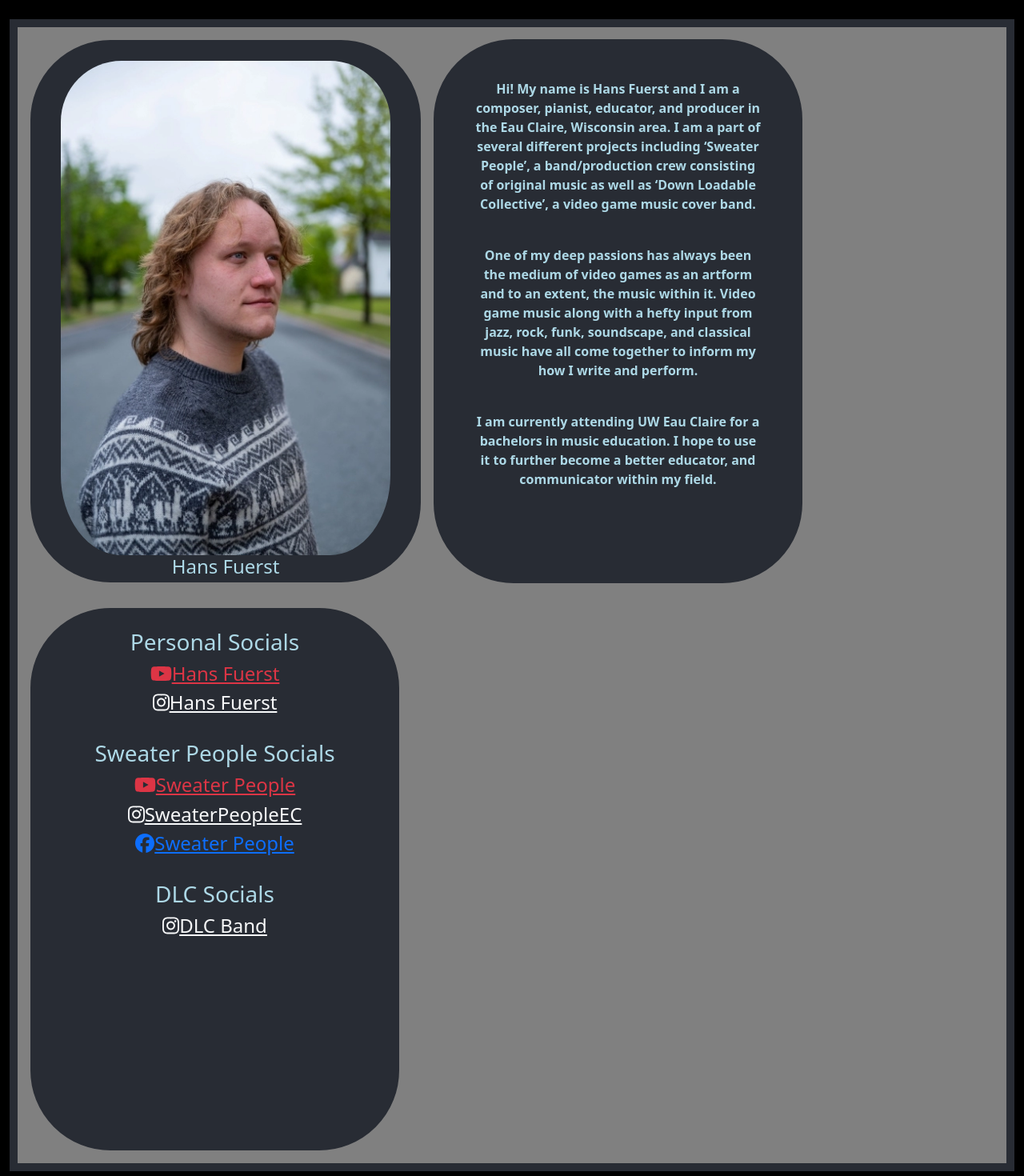
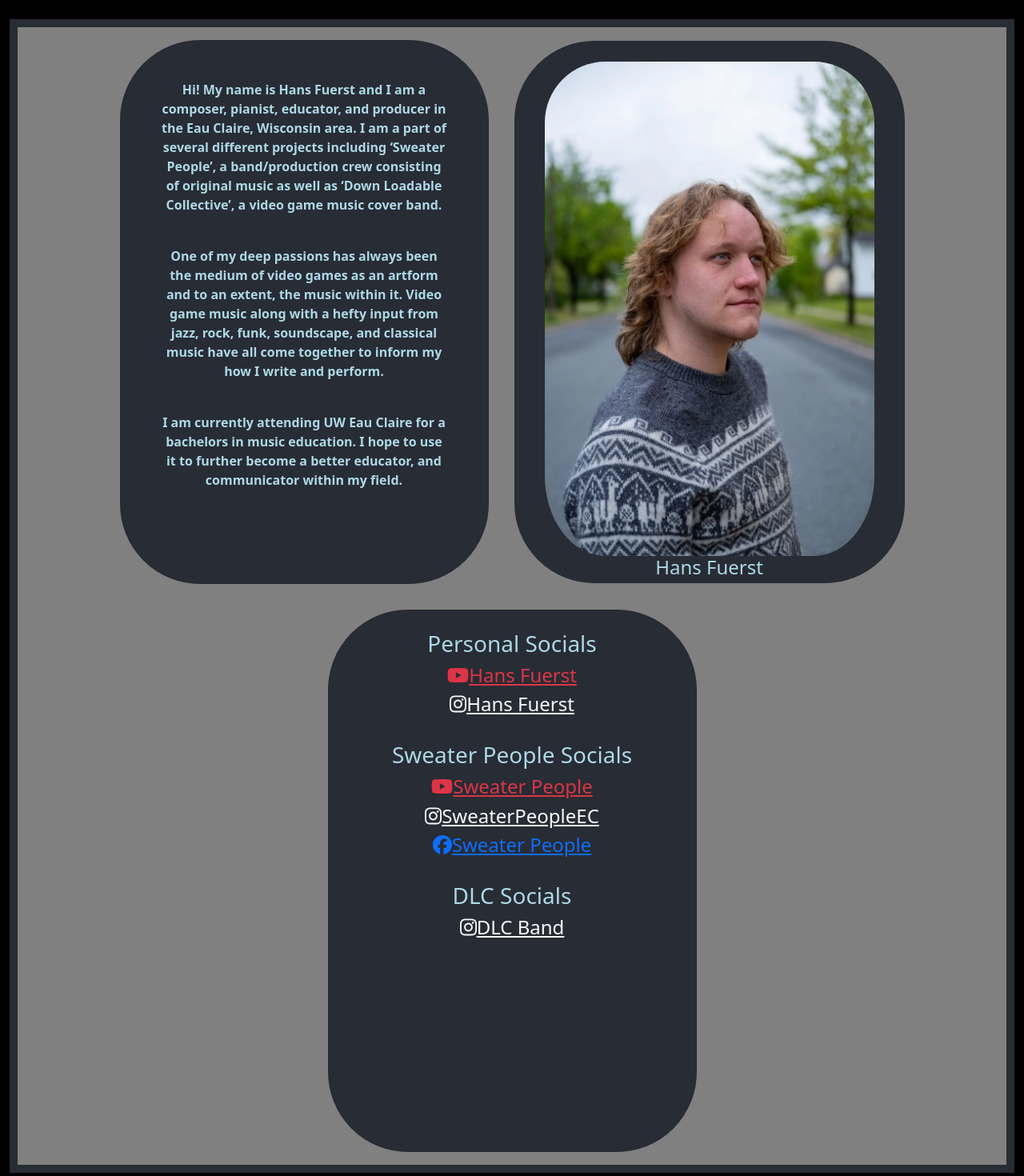
Before and after one commit to Hans-Fuerst/Hans-Fuerst.github.io, a React (Create React App) app: page / in a window 1280 px wide. Shown: the top 1470 px of the page at 80% size. Built offline with nearby package versions, Linux system fonts and the light colour scheme.

Commit message:
re-arrange top bar

```diff
--- a/src/App.tsx
+++ b/src/App.tsx
@@ -38,17 +38,9 @@ class App extends React.Component {
 
   render() {
     return (
-      <div className="App p-4">
-        <div className='row top'>
-          <div className='col-4 portrait align-self-center m-md-3 m-sm-3'>
-            <Image className='picture pt-4 px-4' src={hans} alt="Hans Profile Picture" />
-            <div className='row text'>
-              <h4>
-                Hans Fuerst
-              </h4>
-            </div>
-          </div>
-          <div className='col-4 align-self-center portrait links p-5'>
+      <div className="App p-4 container-fluid">
+        <div className='row top justify-content-center'>
+          <div className='col-4 align-self-center portrait links p-5 m-md-3 m-sm-3 m-xs-1'>
             <p>
               Hi! My name is Hans Fuerst and I am a composer, pianist, educator, and producer in the Eau Claire, Wisconsin area. I am a part of several different projects including ‘Sweater People’, a band/production crew consisting of original music as well as ‘Down Loadable Collective’, a video game music cover band.          </p>
             <br />
@@ -60,7 +52,16 @@ class App extends React.Component {
               I am currently attending UW Eau Claire for a bachelors in music education. I hope to use it to further become a better educator, and communicator within my field.
             </p>
           </div>
-          <div className="col-4 align-self-center portrait m-md-3 m-sm-3 m-xs-1 pt-4 px-2">
+          <div className='col-4 portrait align-self-center m-md-3 m-sm-3'>
+            <Image className='picture pt-4 px-4' src={hans} alt="Hans Profile Picture" />
+            <div className='row text'>
+              <h4>
+                Hans Fuerst
+              </h4>
+            </div>
+          </div>
+
+          <div className="col-4 align-self-center portrait m-md-3 m-sm-3 m-xs-1 pt-4">
             <h3>
               Personal Socials
             </h3>
@@ -109,9 +110,6 @@ class App extends React.Component {
               </a>
             </h4>
           </div>
-          <div className='col'>
-
-          </div>
         </div>
         <h1 className='text'>
           Projects
```
